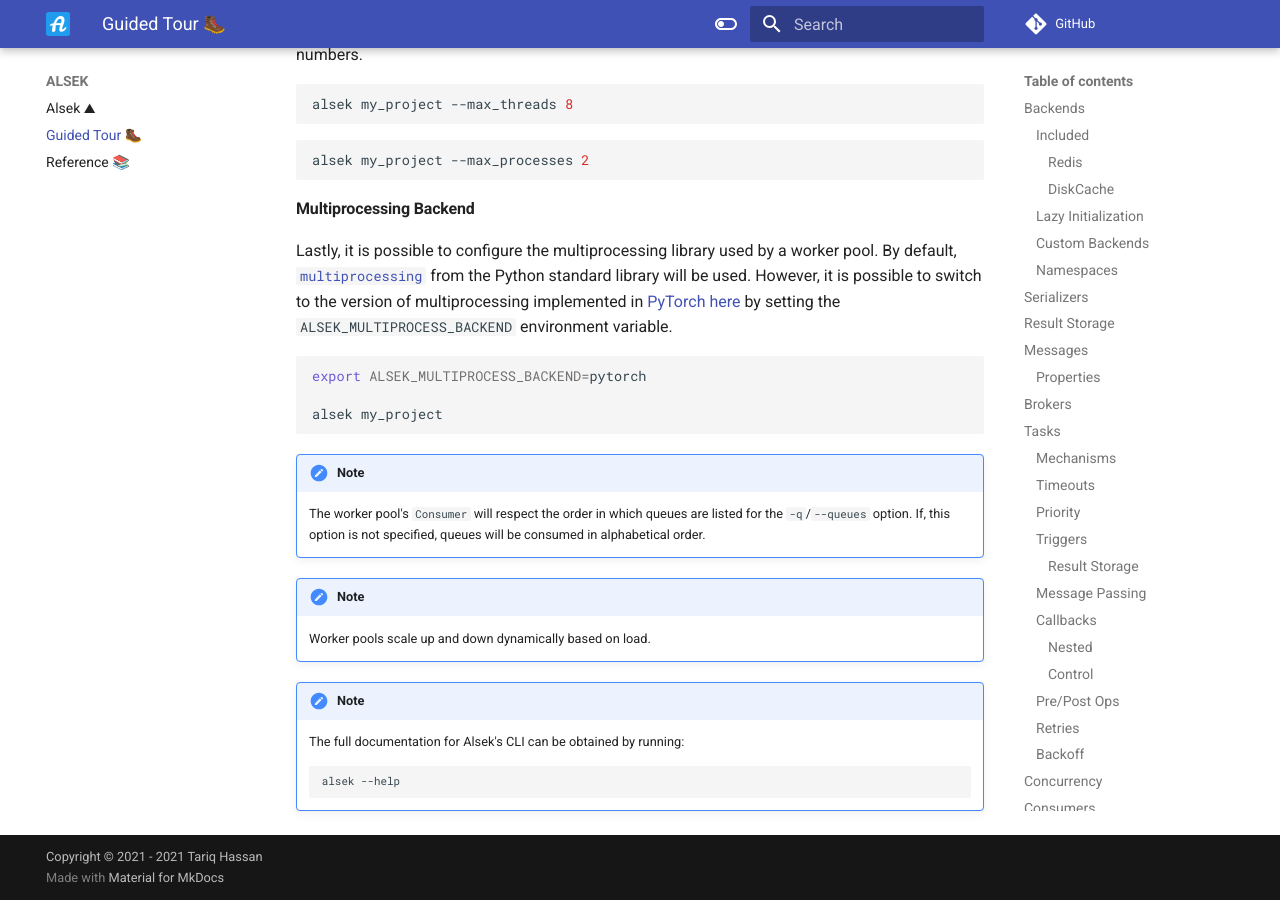
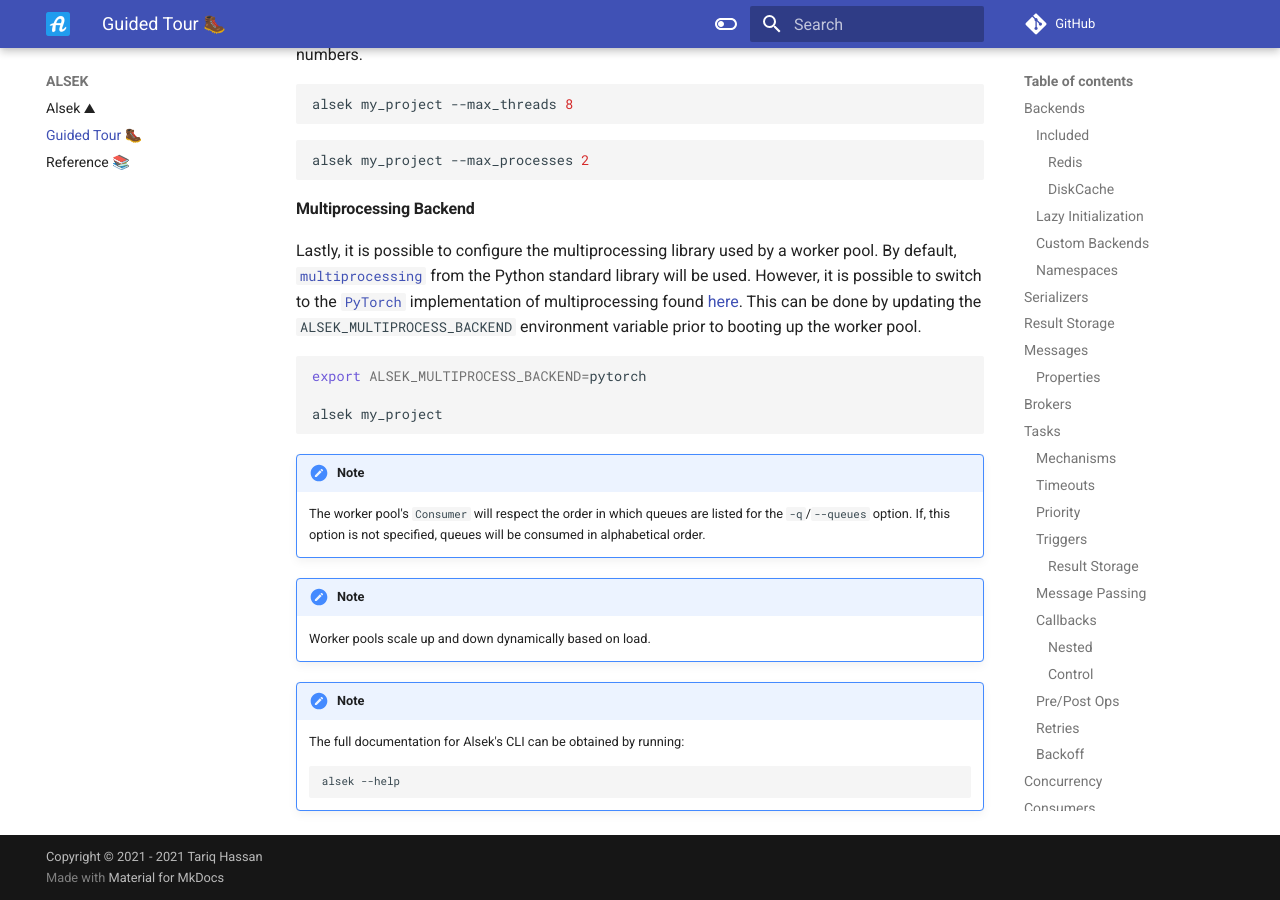
Before and after one commit to TariqAHassan/alsek, an MkDocs documentation site: the page built from docs/guided_tour.md, in a window 1280 px wide and 900 px high, scrolled down 16692 px. Built offline with MkDocs 1.6.1 and Material for MkDocs 9.7.7, drawn with Linux system fonts in a browser that asks for light colours; comment, search, counter and statistics services are not loaded.

Commit message:
Improve wording

````diff
--- a/docs/guided_tour.md
+++ b/docs/guided_tour.md
@@ -838,9 +838,10 @@ alsek my_project --max_processes 2
 
 Lastly, it is possible to configure the multiprocessing library used by a worker pool.
 By default, [`multiprocessing`](https://docs.python.org/3/library/multiprocessing.html) from
-the Python standard library will be used. However, it is possible to switch to the version of
-multiprocessing implemented in [PyTorch](https://pytorch.org) [here](https://pytorch.org/docs/stable/multiprocessing.html)
-by setting the `ALSEK_MULTIPROCESS_BACKEND` environment variable.
+the Python standard library will be used. However, it is possible to switch to the [`PyTorch`](https://pytorch.org)
+implementation of multiprocessing found [here](https://pytorch.org/docs/stable/multiprocessing.html).
+This can be done by updating the `ALSEK_MULTIPROCESS_BACKEND` environment variable prior to booting
+up the worker pool.
 
 ```shell
 export ALSEK_MULTIPROCESS_BACKEND=pytorch
````
